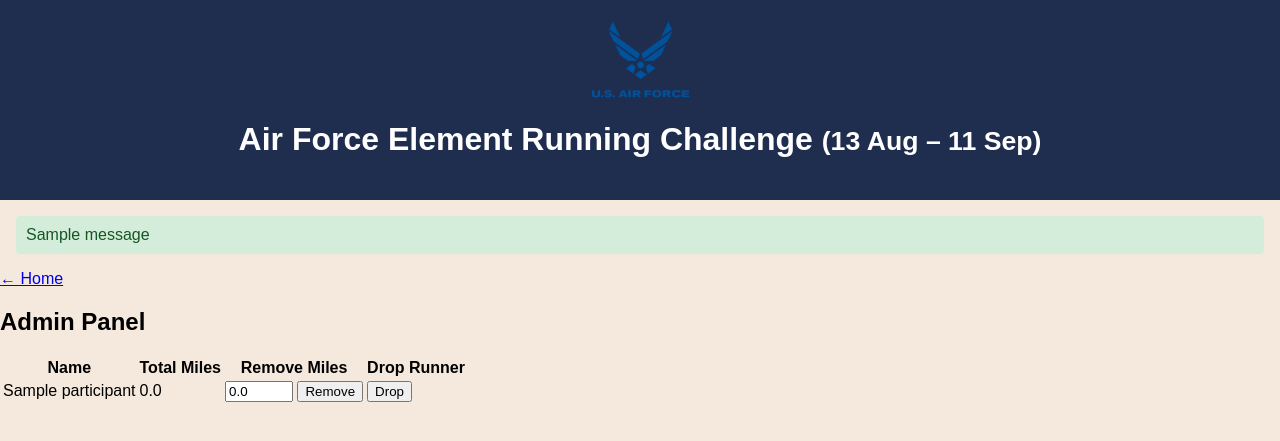
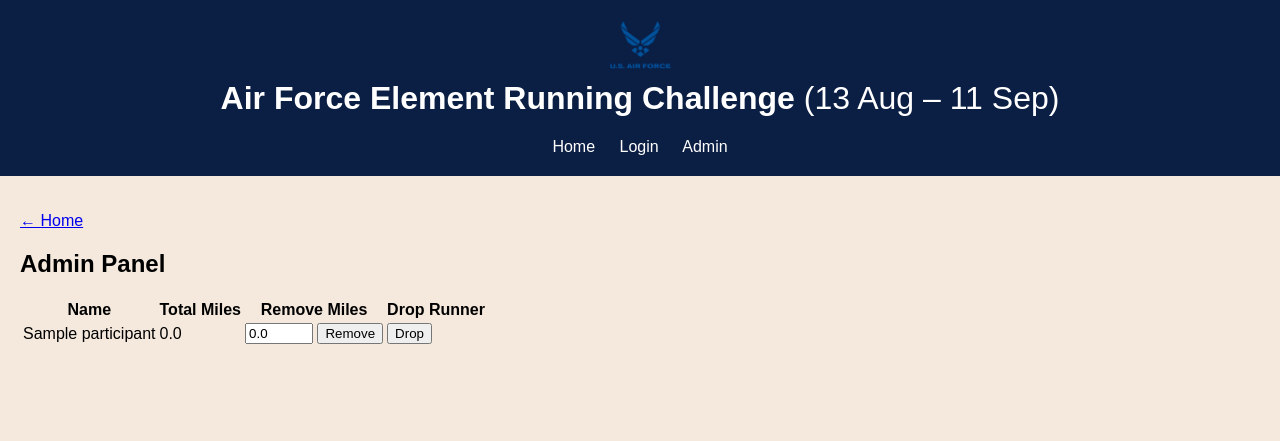
Before and after one commit to reyraj/running_challenge, a Flask app: page /admin in a window 1280 px wide. Shown: the top 441 px of the page. Run offline with Flask 3, Linux system fonts and the light colour scheme; the visitor is signed in with stand-in values (Sample User, id 1); tables that the repository leaves empty hold one stand-in row (values such as "Sample post"); one stand-in notice (Sample message) is shown.

Commit message:
Added global Home, Login, Admin navigation bar to all pages

```diff
--- a/templates/_base.html
+++ b/templates/_base.html
@@ -1,32 +1,30 @@
-<!doctype html>
+<!DOCTYPE html>
 <html lang="en">
 <head>
-  <meta charset="utf-8">
-  <title>{% block title %}{% endblock %} — AF Challenge</title>
-  <meta name="viewport" content="width=device-width, initial-scale=1">
-
-  <link rel="stylesheet"
-        href="{{ url_for('static', filename='styles.css') }}">
+    <meta charset="UTF-8">
+    <meta name="viewport" content="width=device-width, initial-scale=1.0">
+    <title>{% block title %}{% endblock %}</title>
+    <link rel="stylesheet" href="{{ url_for('static', filename='styles.css') }}">
 </head>
 <body>
-  <header class="site-header">
-    <img src="{{ url_for('static', filename='usaf_logo.png') }}"
-         alt="U.S. Air Force Logo" class="logo">
-    <h1>Air Force Element Running Challenge <small>(13 Aug – 11 Sep)</small></h1>
-  </header>
 
-  <main>
-    {% with messages = get_flashed_messages(with_categories=true) %}
-      {% if messages %}
-        <ul class="flashes">
-          {% for category, msg in messages %}
-            <li class="flash {{ category }}">{{ msg }}</li>
-          {% endfor %}
-        </ul>
-      {% endif %}
-    {% endwith %}
+    <!-- Header with Logo and Navigation -->
+    <div class="header" style="background-color: #0B1E44; color: white; padding: 20px; text-align:center;">
+        <img src="{{ url_for('static', filename='usaf_logo.png') }}" alt="USAF Logo" style="height: 50px; display:block; margin: 0 auto;">
+        <h1 style="margin-top: 10px;">Air Force Element Running Challenge <span style="font-weight:normal;">(13 Aug – 11 Sep)</span></h1>
 
-    {% block content %}{% endblock %}
-  </main>
+        <!-- Global Navigation Links -->
+        <div style="margin-top: 10px;">
+            <a href="{{ url_for('home') }}" style="color: white; margin-right: 20px; text-decoration:none;">Home</a>
+            <a href="{{ url_for('login') }}" style="color: white; margin-right: 20px; text-decoration:none;">Login</a>
+            <a href="{{ url_for('admin_login') }}" style="color: white; text-decoration:none;">Admin</a>
+        </div>
+    </div>
+
+    <!-- Main Content -->
+    <div class="content" style="padding: 20px;">
+        {% block content %}{% endblock %}
+    </div>
+
 </body>
 </html>
```
